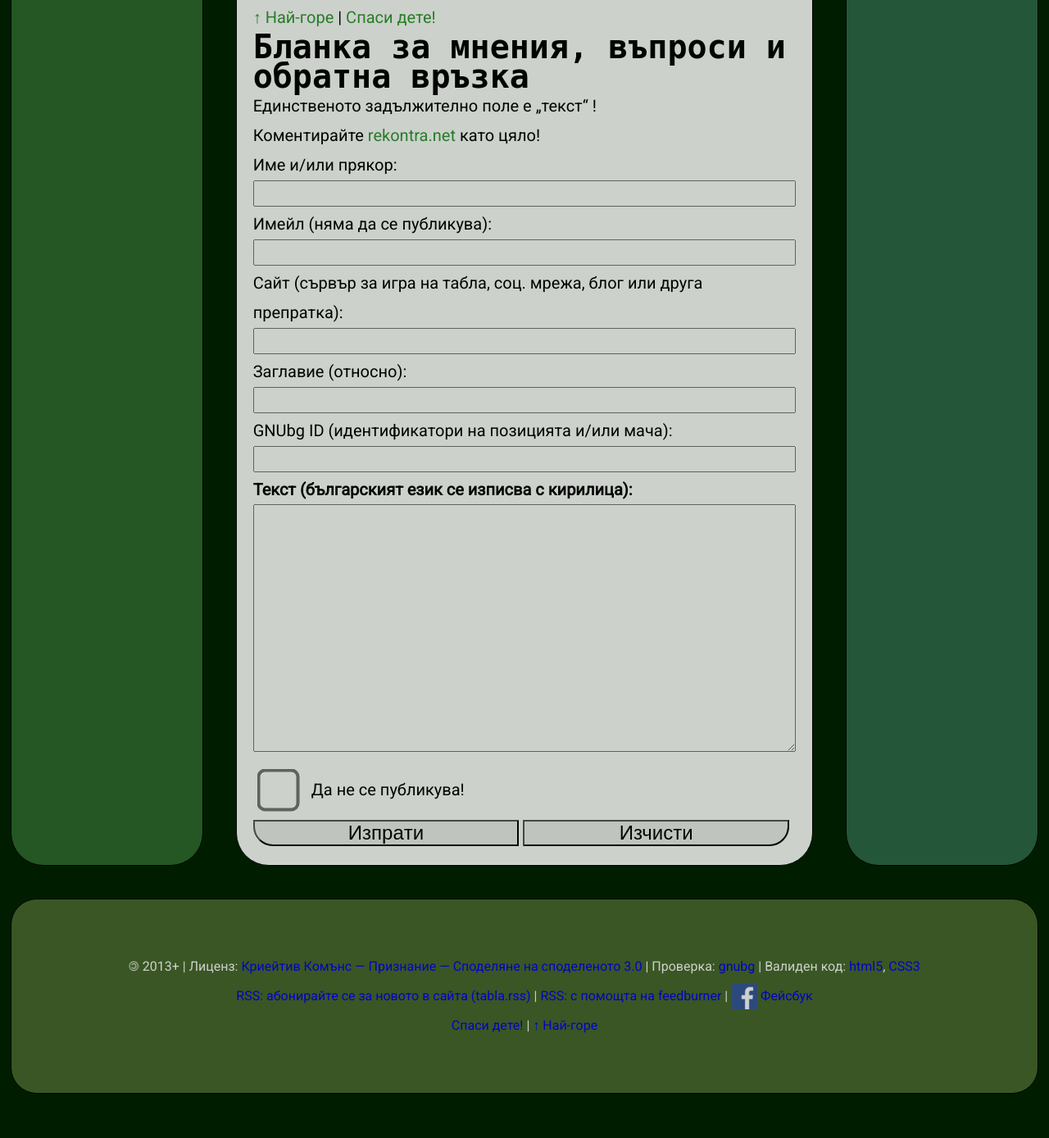
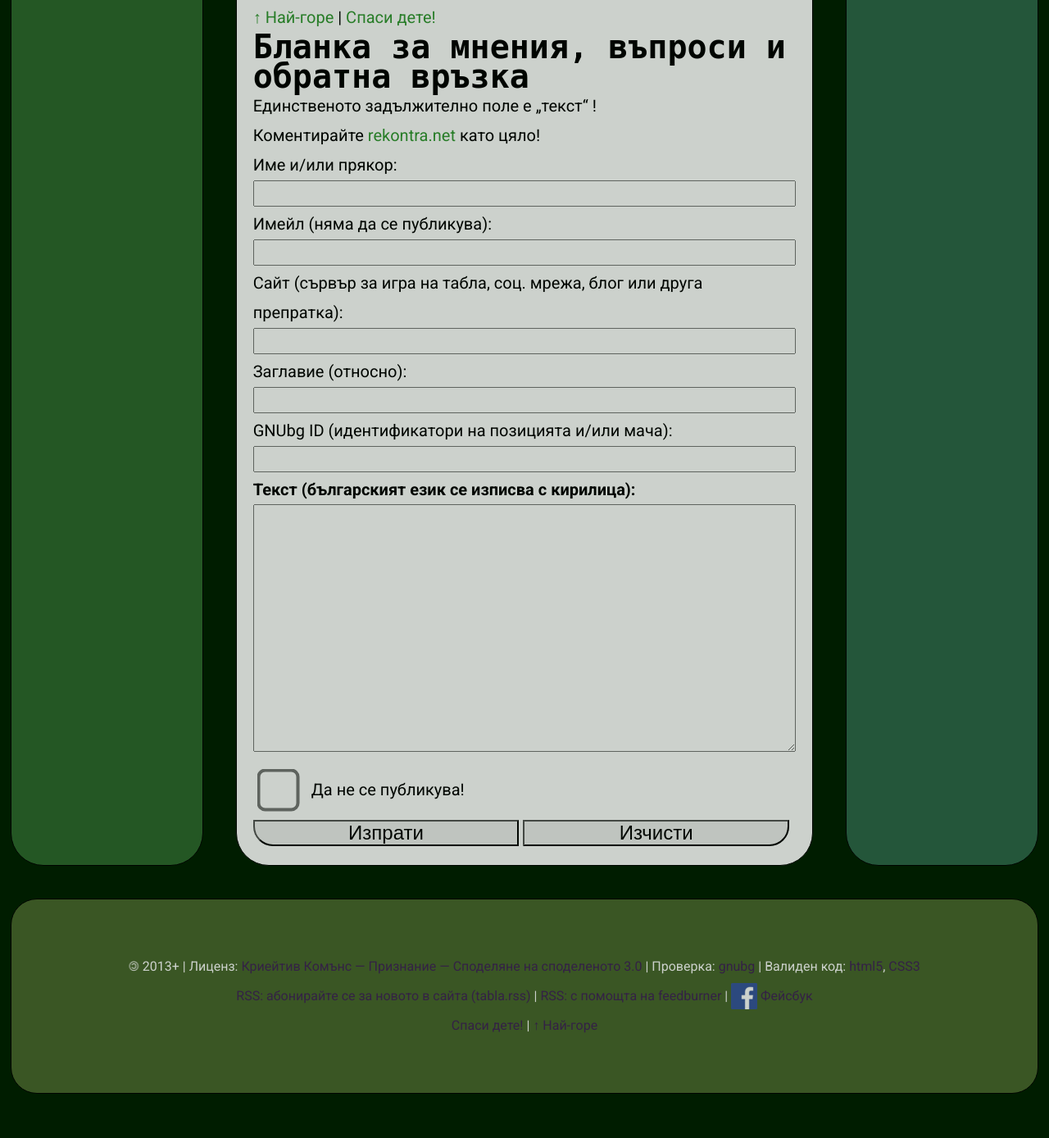
Before and after one commit to dabidesh/rekontra.net, a PHP site: page /rekontra.net.html in a window 1280 px wide. Shown: the part 3280-4668 px from the top of the page at 82% size. Run offline with PHP 8.4, Linux system fonts and the light colour scheme; some web fonts are replaced.

Commit message:
Стилове, иконки, шрофтове

```diff
--- a/css/animations.css
+++ b/css/animations.css
@@ -31,7 +31,7 @@ a::before {
   width: 100%;
   height: 100%;    /*40%;*/
   /*pointer-events: none;*/
-  background: #60c952;    /* #80EDFF;*/
+  background: #fff;    /* #80EDFF;60c952*/
   transform: scale3d(0, 0, 1); /*0 1 1*/
   transform-origin: 0% 50%;
   transition: transform 0.5s;  /*1s 0.33s;*/
@@ -39,6 +39,9 @@ a::before {
 article a::before {
   background: #000;
 }
+/*nav a::before, aside a::before {
+  background: #f00;
+}*/
 a:hover::before {
   transform: scale3d(1, 1, 1);
   transform-origin: 0% 50%;
--- a/css/footer.css
+++ b/css/footer.css
@@ -20,3 +20,10 @@ footer {
 footer a {
   display: inline;
 }
+footer a {
+  color: #412457;
+}
+/*footer a:hover {
+  background:#412457;
+  color: #49662d;
+}*/
--- a/css/forms.css
+++ b/css/forms.css
@@ -3,34 +3,34 @@
   font-family: "DejaVu Sans Mono", Inconsolata, monospace;
   width: 98%;
 }
-section input {
+section input, section button {
   width: 100%;
   font-size: 1.2em;
 }
-input[type="submit"], input[type="reset"] {
+button[type="submit"], button[type="reset"] {
   width: 49%;
 }
-input[type="submit"] {
+button[type="submit"] {
   border-bottom-left-radius: 1em;
 }
-input[type="reset"] {
+button[type="reset"] {
   border-bottom-right-radius: 1em;
 }
 
 input[type="checkbox"] {
   width: auto;
   transform: scale(4);
-/*-moz-transform: scale(2);
--webkit-transform: scale(2);
--o-transform: scale(2);
--ms-transform: scale(2);
-  padding: 4em;*/
+  -moz-transform: scale(4);
+  -webkit-transform: scale(4);
+  -o-transform: scale(4);
+  -ms-transform: scale(4);
   margin: 1.2em 1.2em 1.2em 0.6em;
 }
 input[type="submit"], input[type="reset"], input[type="checkbox"], label, button {
   transition: background-color 0.6s ease-in-out, color 0.6s ease-in-out;
 }
-input[type="submit"]:hover, input[type="reset"]:hover, input[type="checkbox"]:hover, label:hover, button:hover {
+/*input[type="submit"]:hover, input[type="reset"]:hover, */
+input[type="checkbox"]:hover, label:hover, button:hover {
   background-color: #329632;
   color: #fff;
   cursor: pointer;
--- a/css/typography.css
+++ b/css/typography.css
@@ -1,4 +1,5 @@
 @import url('https://fonts.googleapis.com/css?family=Nanum+Gothic+Coding&display=swap');
+@import url('https://fonts.googleapis.com/css?family=Roboto:400,700&display=swap&subset=cyrillic');
 
 html {
   font-family: Roboto, sans-serif;
@@ -8,7 +9,7 @@ html {
 
 nav {
   font-size: var(--font-size-body-big, 20px);
-  line-height: 2em;
+  /*line-height: 2em;*/
 }
 
 @media ( min-width: 600px ) {
--- a/rekontra.net.html
+++ b/rekontra.net.html
@@ -9,7 +9,6 @@
  <link rel="copyright" href="https://creativecommons.org/licenses/by-sa/3.0/" />
  <link rel="stylesheet" href="css/site.css" />
  <link rel="stylesheet" href="fontawesome/css/all.min.css" />
- <link href="https://fonts.googleapis.com/css?family=Roboto&display=swap&subset=cyrillic-ext" rel="stylesheet">
  <link href="https://rekontra.net/" rel="canonical" />
  <link rel="shortcut icon" href="https://rekontra.net/favicon.png" type="image/png" />
  <script src="./js/lod.js"></script>
@@ -219,11 +218,12 @@ function copyi() {
 <textarea name="text" id="text" cols="60" rows="10"></textarea></label></p>
 <p>
  <label for="ne" id="ne0"><input type="checkbox" id="ne" name="ne" value="не"> Да не се публикува!</label>
-</p>                                        <p>
-                        <input name="submit" type="submit" id="submit" value="Изпрaти" title="Изпраща бланката">
-                        <input name="reset" type="reset" id="reset" value="Изчисти" title="Изчиства полетата">
-                      </p>
-                    </form>
+</p>
+<p>
+  <button name="submit" type="submit" id="submit" title="Изпраща бланката"><i class="fas fa-share"></i> Изпрати</button>
+  <button name="reset" type="reset" id="reset" title="Изчиства полетата"><i class="fas fa-window-restore"></i> Изчисти</button>
+</p>
+</form>
 </section>
     </article>
     <aside>
@@ -268,8 +268,8 @@ function copyi() {
 <footer>
 <p><span class="copyleft">©</span> 2013+ | Лиценз: <a href="https://creativecommons.org/licenses/by-sa/3.0/deed.bg">Криейтив Комънс — Признание — Споделяне на споделеното 3.0</a> | Проверка: <a href="https://www.gnu.org/software/gnubg/">gnubg</a> | Валиден код: <a href="https://validator.w3.org/check/referer">html5</a>, <a href="https://jigsaw.w3.org/css-validator/check/referer/">CSS3</a></p>
         <p>
-            <a href="https://rekontra.net/tabla.rss" title="Можете да следите за новото в rekontra.net чрез Вашия rss-четец, tabla.rss">RSS: абонирайте се за новото в сайта (tabla.rss)</a> |
-            <a href="https://feeds.feedburner.com/rekontra" title="Можете да следите за новото в rekontra.net чрез Вашия rss-четец, feedburner">RSS: с помощта на feedburner</a> |
+          <a href="https://rekontra.net/tabla.rss" title="Можете да следите за новото в rekontra.net чрез Вашия rss-четец, tabla.rss"><i class="fas fa-rss-square"></i> RSS: абонирайте се за новото в сайта (tabla.rss)</a> |
+            <a href="https://feeds.feedburner.com/rekontra" title="Можете да следите за новото в rekontra.net чрез Вашия rss-четец, feedburner"><i class="fas fa-rss"></i> RSS: с помощта на feedburner</a> |
          <a href="https://www.facebook.com/rekontra.net"><img src="./rekontra.net_files/fb-icon-32.png" alt="Фейсбук икона 32" class="peng"> Фейсбук</a>
         </p>
 
```
